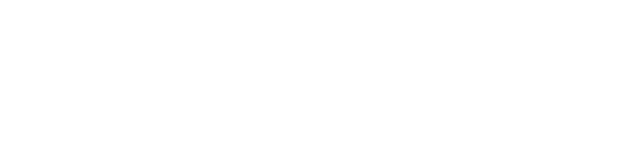
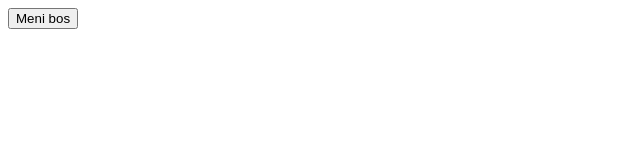
Before and after one commit to asrbekhasanov/repo-random, a plain HTML site: page index.html in a window 1280 px wide. Shown: the whole page, without its empty margins (0-640 px from the left). Drawn offline with Linux system fonts and the light colour scheme.

Commit message:
Add new button

```diff
--- a/index.html
+++ b/index.html
@@ -8,5 +8,7 @@
 </head>
 <body>
 
+
+    <button type='button'>Meni bos</button>
 </body>
 </html>
```
